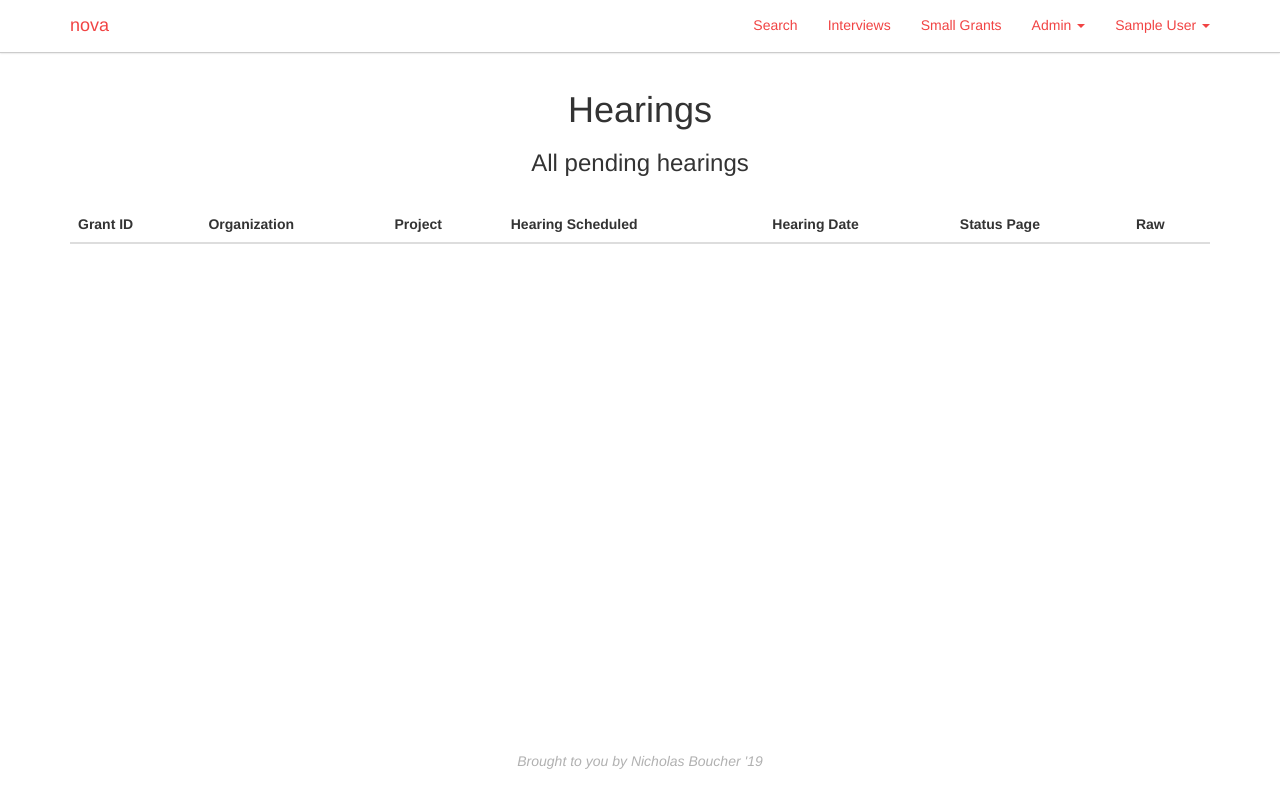
After one commit to nickboucher/nova, a Flask app: page /hearings in a window 1280 px wide. The commit adds this page. Run offline with Flask 2, Linux system fonts and the light colour scheme; a user stored in the database is signed in; tables that the repository leaves empty hold one stand-in row (values such as "Sample post"); lists and menus that the app fills with data are empty; parts of the project's set-up code (start-up, migrations or seed data) failed here and were passed over; some libraries are stand-ins or nearby versions.

Commit message:
Added ability to track hearings

```diff
--- a/application.py
+++ b/application.py
@@ -449,7 +449,10 @@ def grant(grant_id):
     if grant.is_upfront:
         # Upfront small grant
         if grant.is_small_grant:
-            if grant.must_reimburse_uc:
+            if grant.hearing_requested and not grant.hearing_occurred:
+                progress['percentage'] = 0.9
+                progress['message'] = "Hearing Requested."
+            elif grant.must_reimburse_uc:
                 if grant.reimbursed_uc:
                     progress['percentage'] = 1.0
                     progress['message'] = "Reimbursement Processed. Grant Complete."
@@ -487,7 +490,10 @@ def grant(grant_id):
                 progress['message'] = "Application Being Reviewed"
         # Upfront non-small grant
         else:
-            if grant.must_reimburse_uc:
+            if grant.hearing_requested and not grant.hearing_occurred:
+                progress['percentage'] = 0.9
+                progress['message'] = "Hearing Requested."
+            elif grant.must_reimburse_uc:
                 if grant.reimbursed_uc:
                     progress['percentage'] = 1.0
                     progress['message'] = "Reimbursement Processed. Grant Complete."
@@ -530,7 +536,10 @@ def grant(grant_id):
     else:
         # Retroactive small grant
         if grant.is_small_grant:
-            if grant.is_paid:
+            if grant.hearing_requested and not grant.hearing_occurred:
+                progress['percentage'] = 0.9
+                progress['message'] = "Hearing Requested."
+            elif grant.is_paid:
                 progress['percentage'] = 1.0
                 if grant.is_direct_deposit == None:
                     progress['message'] = "Grant Completed."
@@ -555,7 +564,10 @@ def grant(grant_id):
                 progress['message'] = "Application Being Reviewed"
         # Retroactive non-small grant
         else:
-            if grant.is_paid:
+            if grant.hearing_requested and not grant.hearing_occurred:
+                progress['percentage'] = 0.9
+                progress['message'] = "Hearing Requested."
+            elif grant.is_paid:
                 progress['percentage'] = 1.0
                 if grant.is_direct_deposit == None:
                     progress['message'] = "Grant Completed."
@@ -1952,3 +1964,32 @@ def view_receipts(grant_id):
         receipts = receipts.split(", ")
     # Render the page to the user
     return render_template("grant_receipts.html", grant=grant, receipts=receipts)
+
+@app.route('/hearings')
+@login_required
+@admin_required
+def hearings():
+    """ An interface to view and schedule all pending hearings """
+    grants = Grant.query.filter(AND(Grant.hearing_requested==True,OR(Grant.hearing_occurred==False,Grant.hearing_occurred==None))).all()
+    grant = Grant.query.filter_by(grant_id="35S-1-38").first()
+    return render_template("hearings.html", grants=grants)
+
+@app.route('/request-hearing', methods=['POST'])
+@login_required
+@admin_required
+def request_hearing():
+    """ Requests a hearing for a given grant """
+    grant_id = request.form.get("grant_id")
+    # Ensure that grant_id was specified
+    if not grant_id:
+        return "Must specify grant id."
+    # Query for grant
+    grant = Grant.query.filter_by(grant_id=grant_id).first()
+    # Ensure that grant exists
+    if not grant:
+        return "Grant " + grant_id + " does not exist."
+    # Update Grant
+    grant.hearing_requested = True
+    db.session.commit()
+    flash("Hearing successfully requested for \"" + grant.project + "\".", 'success')
+    return redirect(url_for('hearings'))
--- a/database_models.py
+++ b/database_models.py
@@ -206,6 +206,10 @@ class Grant(db.Model):
     owed_money_email_date = db.Column(db.DateTime) # Date first email was sent saying money is owed
     # Edit key
     key = db.Column(db.Text) # The key that is required to view the grant in a way to submit receipts
+    # Hearings
+    hearing_requested = db.Column(db.Boolean, default=False) # Whether a hearing needs to occur
+    hearing_occurred = db.Column(db.Boolean, default=False)
+    hearing_date = db.Column(db.DateTime)
 
 
     def __init__(self, grant_id):
--- /dev/null
+++ b/templates/hearings.html
@@ -0,0 +1,46 @@
+{% extends "layout.html" %}
+
+{% block title %}
+    Hearings
+{% endblock %}
+
+{% block main %}
+
+    <div class="row">
+        <div class="col-md-12">
+            <div class="center padding-bottom-20">
+                <h1>Hearings</h1>
+                <h3>All pending hearings</h3>
+            </div>
+            <table class="table table-striped table-hover table-responsive">
+                <thead>
+                    <tr>
+                        <th><b>Grant ID</b></th>
+                        <th><b>Organization</b></th>
+                        <th><b>Project</b></th>
+                        <th><b>Hearing Scheduled</b></th>
+                        <th><b>Hearing Date</b></th>
+                        <th><b>Status Page</b></th>
+                        <th><b>Raw</b></th>
+                    </tr>
+                </thead>
+                <tbody>
+                    {% for grant in grants %}
+                        <tr>
+                            <td class="text-nowrap">{{ grant.grant_id }}</td>
+                            <td><b>{{ grant.organization }}</b></td>
+                            <td><b>{{ grant.project }}</b></td>
+                            <td><b>{{ ('<i class="fa fa-check" aria-hidden="true"></i>' | safe) if grant.hearing_date else "" }}
+                            <td>{{ grant.hearing_date | datetime }}</td>
+                            <td><a href="{{ url_for('grant', grant_id=grant.grant_id) }}" class="btn btn-default">Status</a></td>
+                            <td><a href="{{ url_for('raw_grant_edit', grant_id=grant.grant_id) }}" class="btn btn-default">Raw</a></td>
+                        </tr>
+                    {% endfor %}
+                </tbody>
+            </table>
+        </div>
+    </div>
+
+    <div class="navbar navbar-fixed-bottom center" style="color:#b1b1b1;"><i>Brought to you by Nicholas Boucher '19</i></div>
+
+{% endblock %}
--- a/templates/layout.html
+++ b/templates/layout.html
@@ -66,6 +66,7 @@
                 					    <li><a href="{{ url_for('grants_packs') }}">Grants Packs</a></li>
                 						<li><a href="{{ url_for('review_receipts') }}">Treasurer</a></li>
                                         <li><a href="{{ url_for('owed_money') }}">Owed Money</a></li>
+                                        <li><a href="{{ url_for('hearings') }}">Hearings</a></li>
                         				<li><a href="{{ url_for('schedule_interviews') }}">Schedule</a></li>
                         				<li><a href="{{ url_for('settings') }}">Settings</a></li>
                 					</ul>
```
Also changed, not shown: migrations/versions/e645ddac7dad_.py (added, +36 -0 lines), templates/process_owed_money.html (+8 -4 lines).
